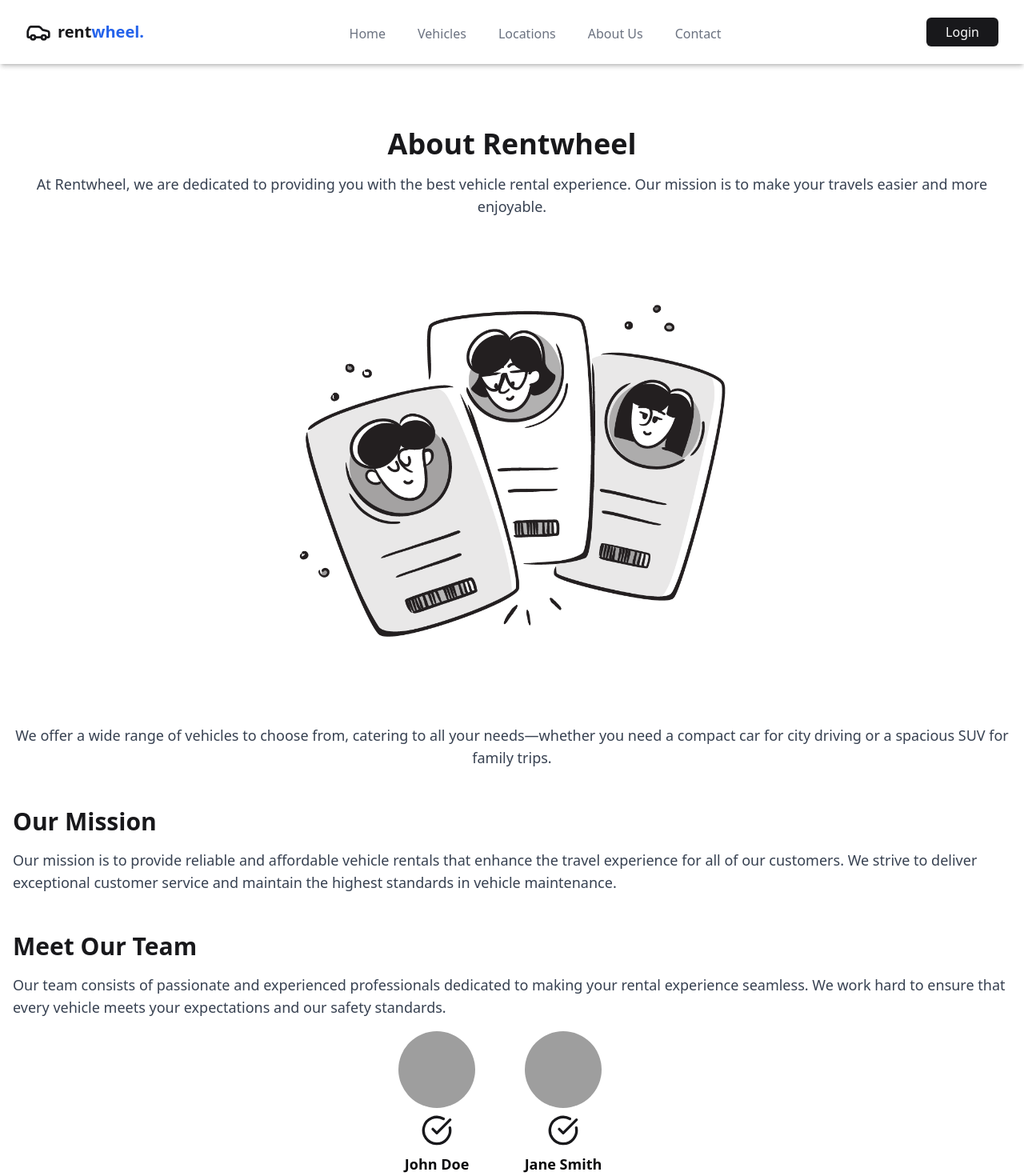
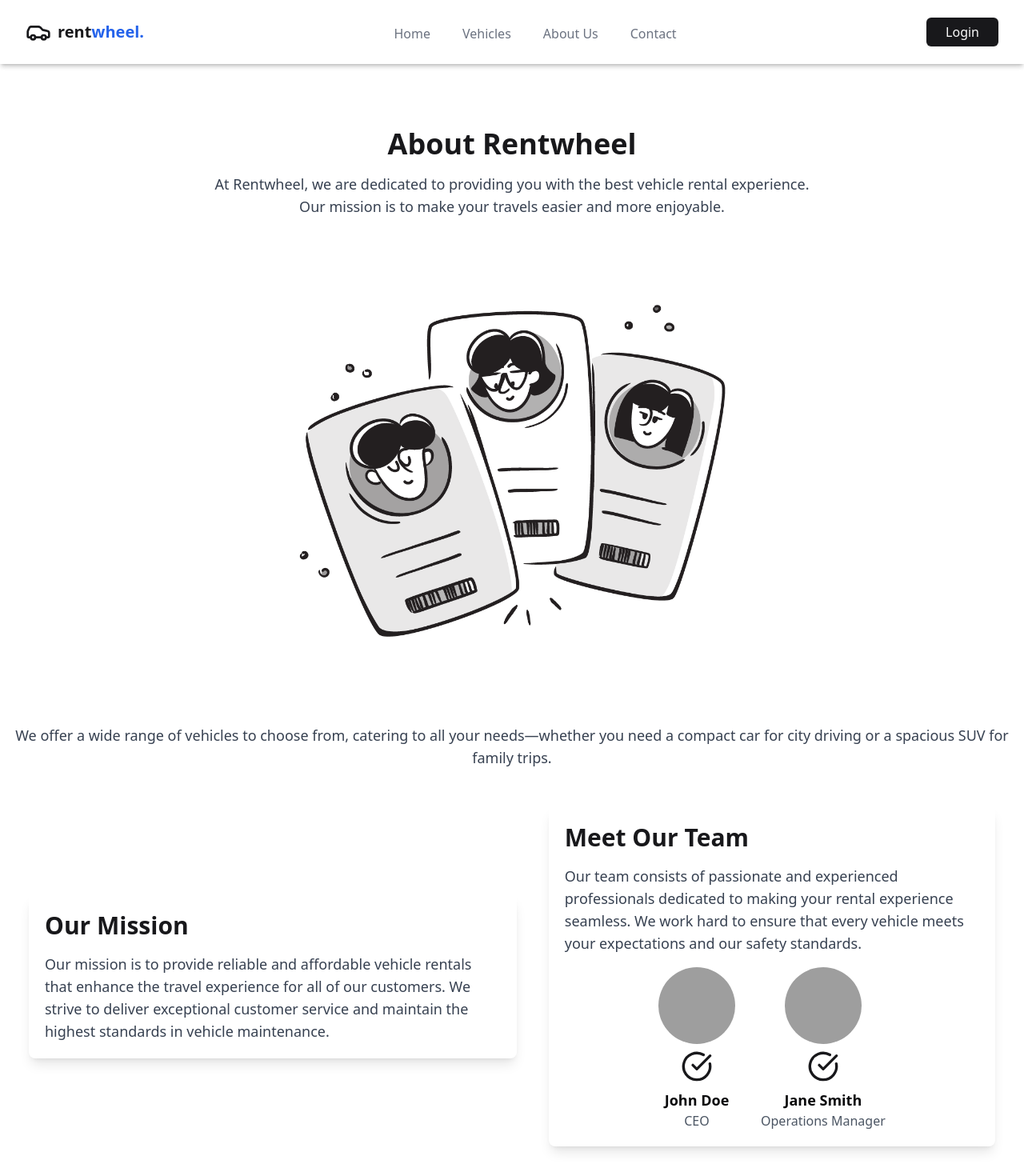
Before and after one commit to Somilg11/rentwheel, a React (Vite) app in the folder frontend/: page /about in a window 1280 px wide. Shown: the top 1470 px of the page at 80% size. Built offline with nearby package versions, Linux system fonts and the light colour scheme; grey boxes are pictures that could not be loaded.

Commit message:
minor fixing in about

```diff
--- a/frontend/src/App.jsx
+++ b/frontend/src/App.jsx
@@ -2,7 +2,6 @@ import { BrowserRouter as Router, Route, Routes } from 'react-router-dom';
 import Navbar from './components/Navbar';
 import Home from './pages/Home';
 import Vehicles from './pages/Vehicles';
-import Locations from './pages/Locations';
 import About from './pages/About';
 import Contact from './pages/Contact';
 import Footer from './components/Footer';
@@ -14,7 +13,6 @@ function App() {
       <Routes>
         <Route path="/" element={<Home />} />
         <Route path="/vehicles" element={<Vehicles />} />
-        <Route path="/locations" element={<Locations />} />
         <Route path="/about" element={<About />} />
         <Route path="/contact" element={<Contact />} />
       </Routes>
--- a/frontend/src/components/Navbar.jsx
+++ b/frontend/src/components/Navbar.jsx
@@ -10,7 +10,6 @@ const Navbar = () => {
   const navItems = [
     { name: "Home", href: "/" },
     { name: "Vehicles", href: "/vehicles" },
-    { name: "Locations", href: "/locations" },
     { name: "About Us", href: "/about" },
     { name: "Contact", href: "/contact" },
   ];
--- a/frontend/src/pages/About.jsx
+++ b/frontend/src/pages/About.jsx
@@ -17,7 +17,9 @@ const About = () => {
       <section className="mb-12 text-center">
         <h1 className="text-4xl font-bold text-primary mb-4">About Rentwheel</h1>
         <p className="text-lg text-gray-700 mb-4">
-          At Rentwheel, we are dedicated to providing you with the best vehicle rental experience. Our mission is to make your travels easier and more enjoyable.
+          At Rentwheel, we are dedicated to providing you with the best vehicle rental experience.
+          <br />
+          Our mission is to make your travels easier and more enjoyable.
         </p>
         <img
           src="/about.png" // Replace with your image path
@@ -30,8 +32,10 @@ const About = () => {
         </p>
       </section>
 
+      <div className="flex justify-between items-center m-5 gap-10">
+
       {/* Our Mission Section */}
-      <section className="mb-12">
+      <section className="mb-12 shadow-lg rounded-lg p-5">
         <h2 className="text-3xl font-bold text-primary mb-4">Our Mission</h2>
         <p className="text-lg text-gray-700">
           Our mission is to provide reliable and affordable vehicle rentals that enhance the travel experience for all of our customers. We strive to deliver exceptional customer service and maintain the highest standards in vehicle maintenance.
@@ -39,7 +43,7 @@ const About = () => {
       </section>
 
       {/* Our Team Section */}
-      <section className="mb-12">
+      <section className="mb-12 shadow-lg rounded-lg h-full p-5">
         <h2 className="text-3xl font-bold text-primary mb-4">Meet Our Team</h2>
         <p className="text-lg text-gray-700 mb-4">
           Our team consists of passionate and experienced professionals dedicated to making your rental experience seamless. We work hard to ensure that every vehicle meets your expectations and our safety standards.
@@ -68,6 +72,7 @@ const About = () => {
           {/* Add more team members as needed */}
         </div>
       </section>
+      </div>
 
       {/* Call to Action Section */}
       <section className="text-center">
--- a/frontend/src/pages/Locations.jsx
+++ /dev/null
@@ -1,10 +0,0 @@
-const Locations = () => {
-    return (
-      <div>
-        <h1>Locations Page</h1>
-        {/* Add map and location details */}
-      </div>
-    );
-  }
-
-  export default Locations;
```
